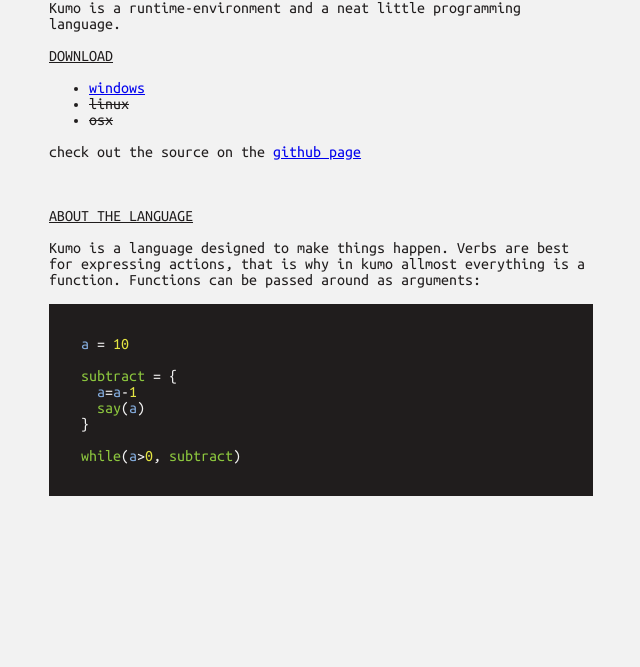
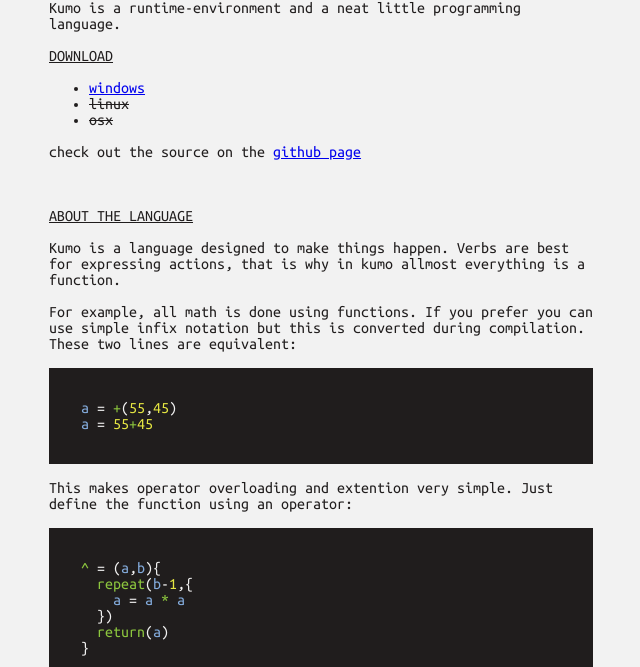
Before and after one commit to goodnekk/kumo, a plain HTML site: page index.html in a window 1280 px wide. Shown: the part 133-800 px from the top of the page, without its empty margins (319-959 px from the left). Drawn offline with Linux system fonts and the light colour scheme.

Commit message:
polish notation

```diff
--- a/index.html
+++ b/index.html
@@ -61,7 +61,23 @@ html, body {
         <div>
             <u>ABOUT THE LANGUAGE</u><br><br>
             Kumo is a language designed to make things happen.
-            Verbs are best for expressing actions, that is why in kumo allmost everything is a function.
+            Verbs are best for expressing actions, that is why in kumo allmost everything is a function.<br><br>
+            For example, all math is done using functions. If you prefer you can use simple infix notation but this is converted during compilation.
+            These two lines are equivalent:<br><br>
+            <div class="code">
+                <a class="var">a</a> = <a class="func">+</a>(<a class="num">55</a>,<a class="num">45</a>)<br>
+                <a class="var">a</a> = <a class="num">55</a><a class="func">+</a><a class="num">45</a>
+            </div><br>
+            This makes operator overloading and extention very simple. Just define the function using an operator:<br><br>
+            <div class="code">
+                <a class="func">^</a> = (<a class="var">a</a>,<a class="var">b</a>){<br>
+                    &nbsp;&nbsp;<a class="func">repeat</a>(<a class="var">b</a>-<a class="num">1</a>,{<br>
+                    &nbsp;&nbsp;&nbsp;&nbsp;<a class="var">a</a> = <a class="var">a</a> <a class="func">*</a> <a class="var">a</a><br>
+                    &nbsp;&nbsp;})<br>
+                    &nbsp;&nbsp;<a class="func">return</a>(<a class="var">a</a>)<br>
+                }<br><br>
+                <a class="var">square</a> = <a class="num">5</a><a class="func">^</a><a class="num">2</a>
+            </div><br><br>
             Functions can be passed around as arguments:<br><br>
             <div class="code">
                 <a class="var">a</a> = <a class="num">10</a><br><br>
@@ -72,7 +88,7 @@ html, body {
                 <a class="pa">}</a><br><br>
 
                 <a class="func">while</a>(<a class="var">a</a>><a class="num">0</a>, <a class="func">subtract</a>)
-            </div>
+            </div><br><br><br><br>
 
         </div>
     </div>
```
